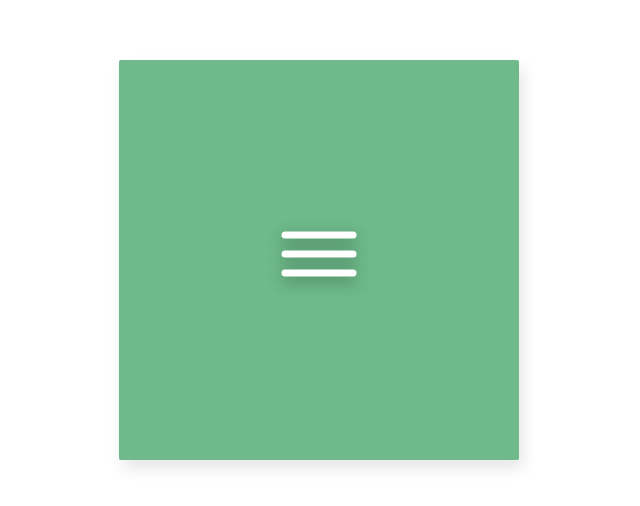
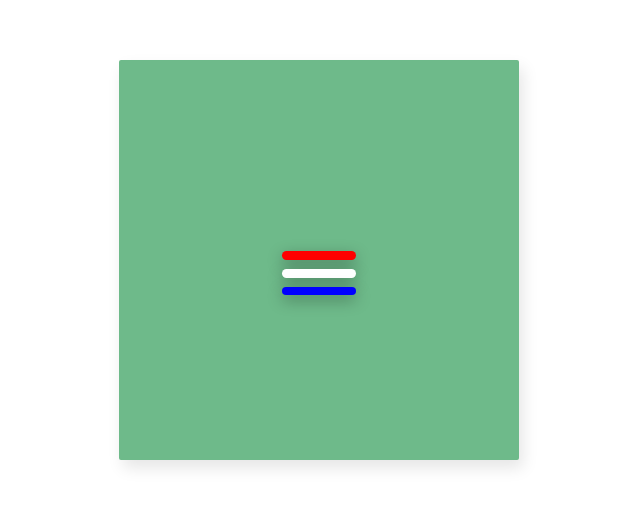
Before and after one commit to langevinj/100DaysOfCSS, a Vue app: page / in a window 1280 px wide. Shown: the part 140-646 px from the top of the page, without its empty margins (321-961 px from the left). Built offline with nearby package versions, Linux system fonts and the light colour scheme.

Commit message:
Reworked lines to be absolutely positions, cleaner transition inward for middle line.

```diff
--- a/src/components/Day1.vue
+++ b/src/components/Day1.vue
@@ -18,17 +18,28 @@
 <style scoped>
     .top, .middle, .bottom {
         left: 50%;
-        width: 75px;
-        margin-bottom: 12px;
-        height: 7px;
-        background-color: white;
+        margin-left: -2.3em;
+        width: 4.6em;
+        height: 0.54em;
         border-radius: 5px;
         box-shadow: rgba(0, 0, 0, 0.35) 0px 5px 15px;
-        top: 50%;
+        position: absolute;
+    }
+
+    .top {
+        background-color: red;
+        margin-top: -0.54em;
     }
 
     .middle {
-        margin: 12px auto;
+        margin-top: 0.56em;
+        background-color: white;
+    }
+
+    .bottom {
+        background-color: blue;
+        margin-top: 1.66em;
+
     }
 
     a:focus > .middle {
@@ -37,25 +48,29 @@
         transition:width 1s ease-in-out;
     }
 
+    a:focus > .top {
+        animation-name: topAnimation;
+        animation-duration: 0.25s;
+    }
+
     @keyframes example {
        0% {
-          transform: scaleX(1);
+          margin-left: -2.3em;
+          margin-right: -2.3em;
+          width: 4.6em;
        }
 
        25% {
-           transform: scaleX(.5);
+           margin-left: -1.15em;
+           margin-right: -1.15em;
+           width: 2.3em;
        }
 
        50% {
-           transform: scaleX(.50);
-       }
-
-       75% {
-           width: 0;
-       }
-
-       100% {
-          width: 0;
+          margin-left: -0em;
+          margin-right: -0em;
+          width: 0em;
+          display: none;
        }
     }
 
```
